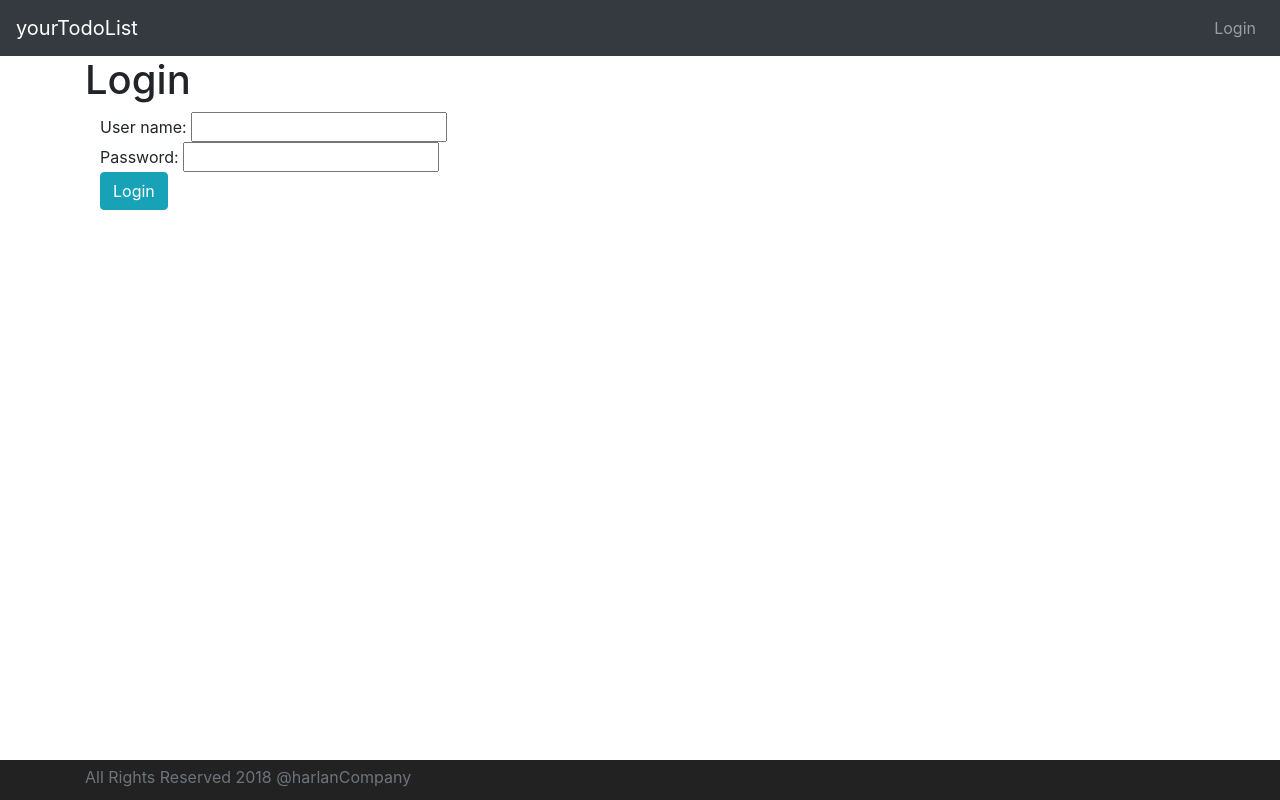
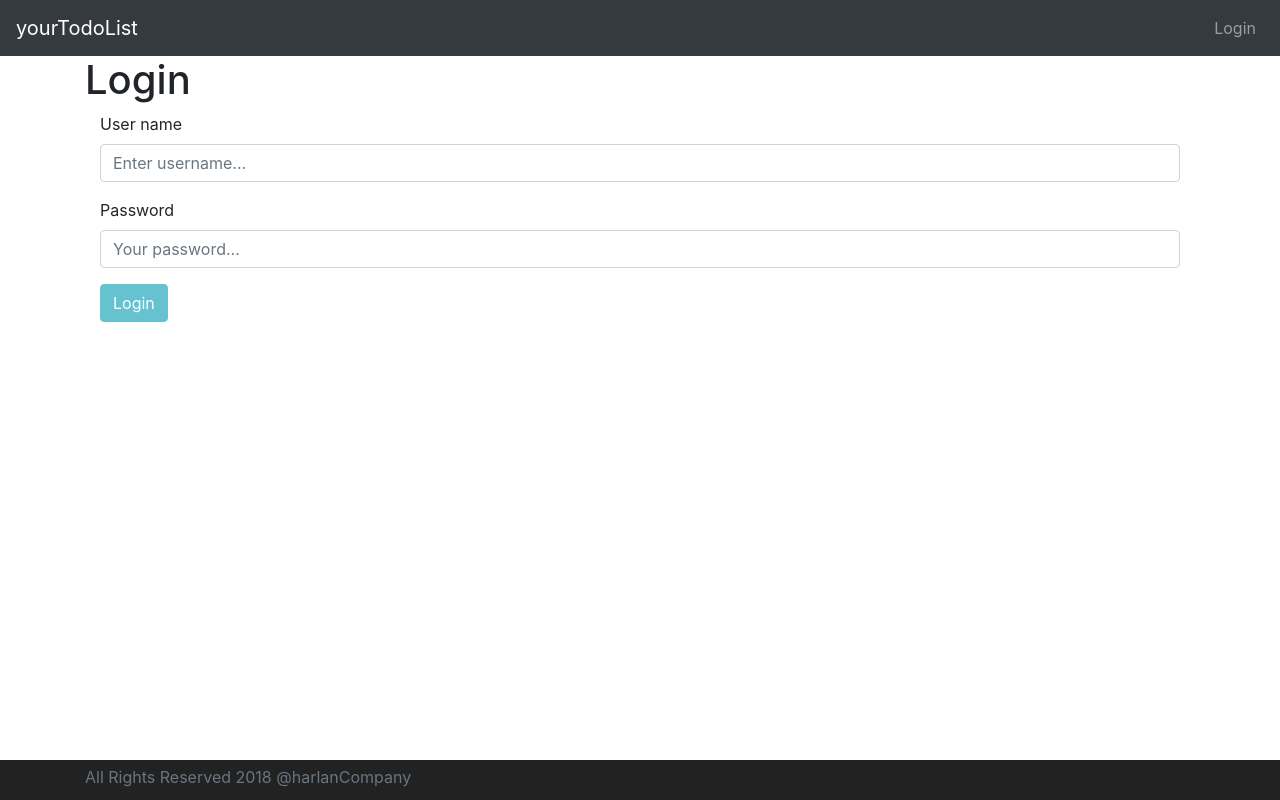
Before and after one commit to lynwis/todo-angular-frontend, an Angular app: page / in a window 1280 px wide. Built offline with nearby package versions, Linux system fonts and the light colour scheme.

Commit message:
sistemati stili css

```diff
--- a/src/app/list-todos/list-todos.component.html
+++ b/src/app/list-todos/list-todos.component.html
@@ -1,9 +1,9 @@
 <h1>My Todos</h1>
 
 <div class="container">
-  <table class="table">
+  <table class="table table-striped">
     <caption></caption>
-    <thead>
+    <thead class="thead-light">
       <tr>
         <th>Description</th>
         <th>Target Date</th>
--- a/src/app/login/login.component.html
+++ b/src/app/login/login.component.html
@@ -4,18 +4,22 @@
   <!-- another angular directive -->
   <div *ngIf='invalidLogin' class="alert alert-warning">{{errorMessage}}</div>
 
-  <div>
-    <!-- User name: <input name="username" type="text" value="{{username}}"/> -->
-    <!-- "banana in a box" ngModel is a special two way data binding that links the value in the component with the one in this view -->
-    <!-- to make it work, you need to import FormsModule from angular/forms in app.module.ts -->
-    <!-- ngModel is an "Angular directive", it extends and adds additional meaning to an existing html tag -->
-    User name: <input name="username" type="text" [(ngModel)]="username"/>
+  <form #myForm="ngForm">
+    <div class="form-group">
+      <label for="user-field">User name</label>
+      <!-- User name: <input name="username" type="text" value="{{username}}"/> -->
+      <!-- "banana in a box" ngModel is a special two way data binding that links the value in the component with the one in this view -->
+      <!-- to make it work, you need to import FormsModule from angular/forms in app.module.ts -->
+      <!-- ngModel is an "Angular directive", it extends and adds additional meaning to an existing html tag -->
+      <input name="username" [(ngModel)]="username" type="text" id="user-field" required minlength="4" class="form-control" placeholder="Enter username..."/>
+    </div>
+    <div class="form-group">
+      <label for="pass-field">Password</label>
+      <input name="password" [(ngModel)]="password" type="password" id="pass-field" required minlength="4" class="form-control" placeholder="Your password..."/>
+    </div>
+    <!-- angular event binding: (<event-name>)=methodToCall() -->
+    <button (click)=handleLogin() [disabled]="!myForm.form.valid" class="btn btn-info" type="submit" >Login</button>
+  </form>
+
 
   </div>
-  <div>
-    Password: <input name="password" type="password" [(ngModel)]="password"/>
-  </div>
-  <!-- angular event binding: (<event-name>)=methodToCall() -->
-  <button (click)=handleLogin() class="btn btn-info">Login</button>
-
-  </div>
--- a/src/app/menu/menu.component.html
+++ b/src/app/menu/menu.component.html
@@ -1,5 +1,5 @@
 <header>
-  <nav class="navbar navbar-expand-md navbar-dark bg-dark">
+  <nav class="navbar navbar-expand-sm navbar-dark bg-dark">
     <div>
       <a href="#" class="navbar-brand">yourTodoList</a>
     </div>
```
